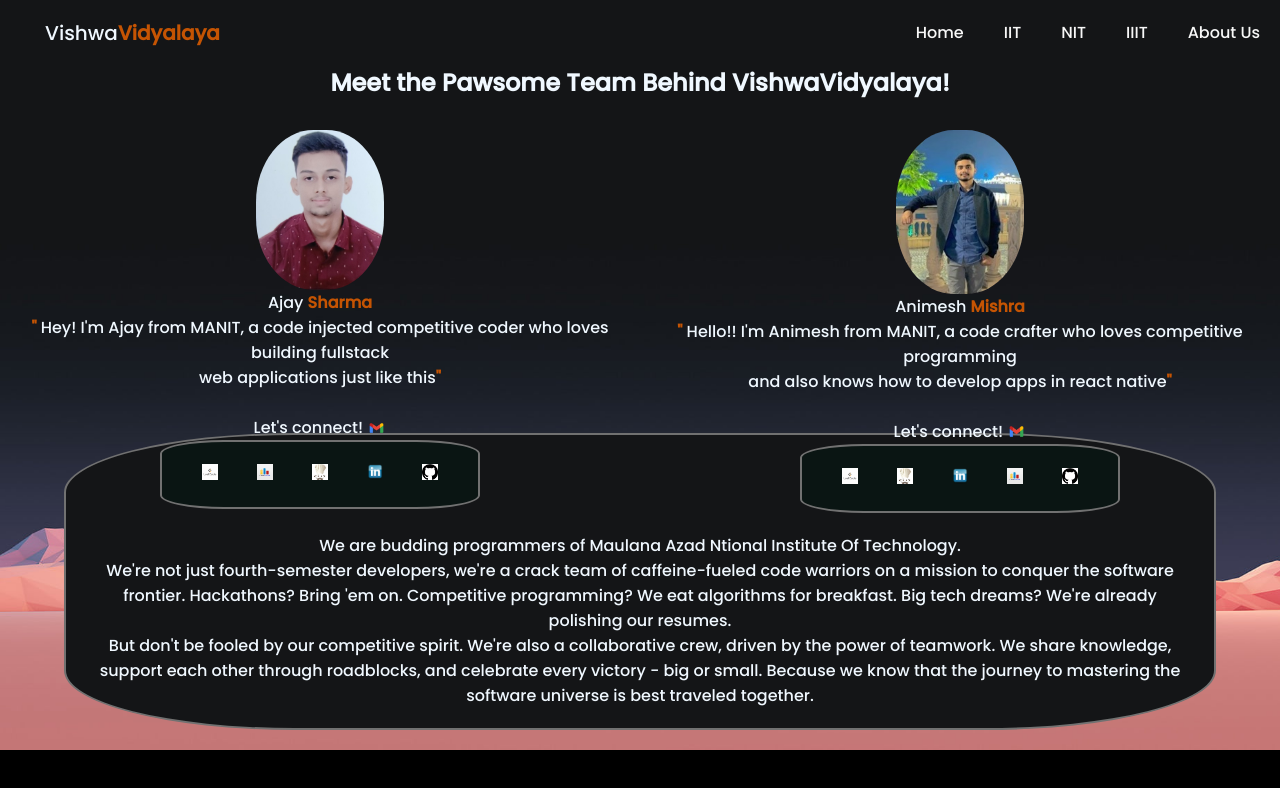
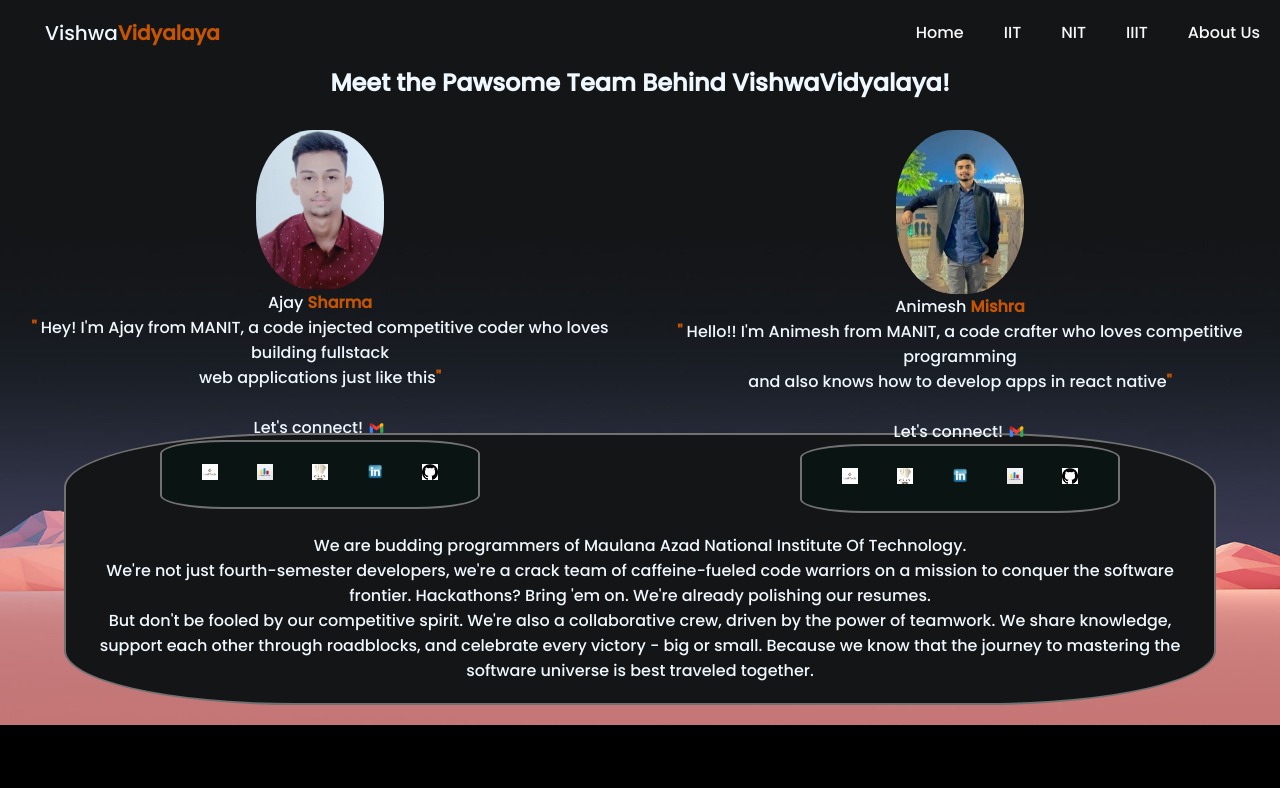
Before and after one commit to animesh30-dev/VishwaVidyalaya_main, a plain HTML site: page About_us.html in a window 1280 px wide. Drawn offline with Linux system fonts and the light colour scheme.

Commit message:
Update About_us.html

```diff
--- a/About_us.html
+++ b/About_us.html
@@ -84,14 +84,13 @@
 <div>   </div>
                 <div class="about_para">
 
-                    <p> We are budding programmers of Maulana Azad Ntional Institute Of Technology.</p>
-                    <p> We're not just fourth-semester developers, we're a crack team of caffeine-fueled code warriors on a mission to conquer the software frontier. Hackathons? Bring 'em on. Competitive programming? We eat algorithms for breakfast. Big tech dreams? We're already polishing our resumes.
+                    <p> We are budding programmers of Maulana Azad National Institute Of Technology.</p>
+                    <p> We're not just fourth-semester developers, we're a crack team of caffeine-fueled code warriors on a mission to conquer the software frontier. Hackathons? Bring 'em on.  We're already polishing our resumes.
                     </p>
-                    <p>But don't be fooled by our competitive spirit. We're also a collaborative crew, driven by the power of teamwork. We share knowledge, support each other through roadblocks, and celebrate every victory - big or small. Because we know that the journey to mastering the software universe is best traveled together.
+                    <p> But don't be fooled by our competitive spirit. We're also a collaborative crew, driven by the power of teamwork. We share knowledge, support each other through roadblocks, and celebrate every victory - big or small. Because we know that the journey to mastering the software universe is best traveled together.
                     </p>
 
                  </div>
-
 
 
 
```
